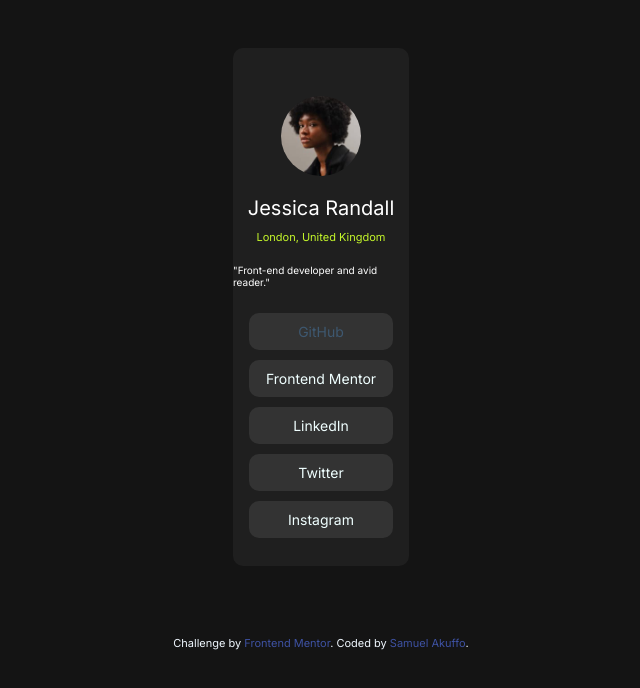
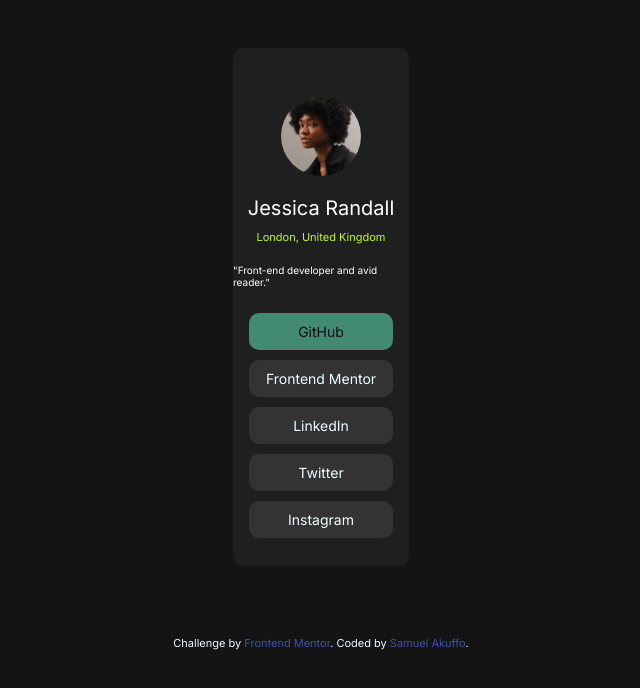
Before and after one commit to KwameSA/social-links, a plain HTML site: page index.html in a window 1280 px wide. In both pictures the pointer is over the button "GitHub". Shown: the whole page, without its empty margins (319-959 px from the left). Drawn offline with Linux system fonts and the light colour scheme.

Commit message:
Update main.css

```diff
--- a/main.css
+++ b/main.css
@@ -59,7 +59,8 @@
   margin-bottom: 2em;
 }
 .btnpress:hover {
-  color: hsl(209, 29%, 34%);
+  color: hsl(210, 33%, 5%);
+  background-color: rgb(66, 138, 114);
   cursor: pointer;
 }
 
```
